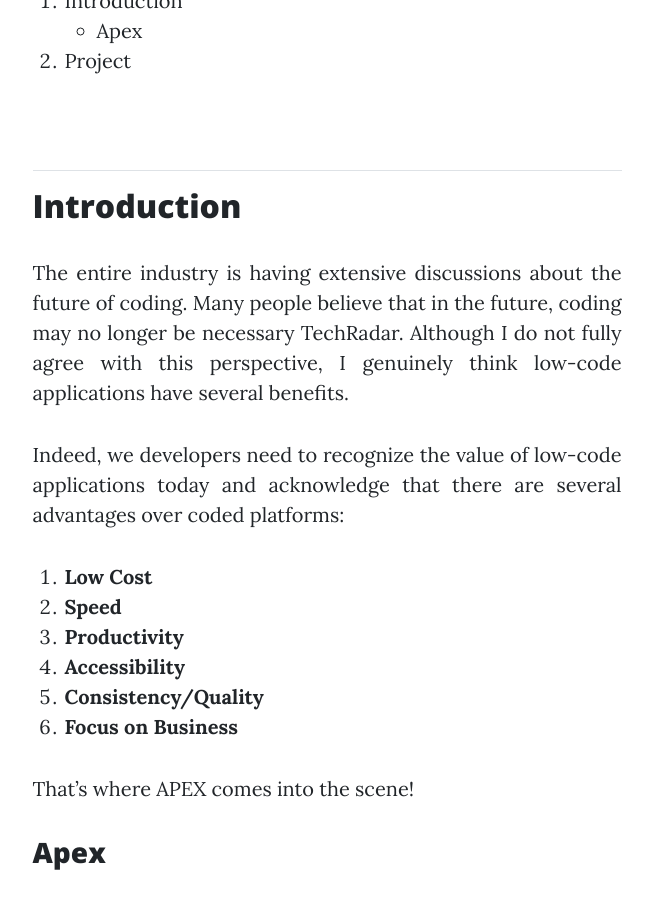
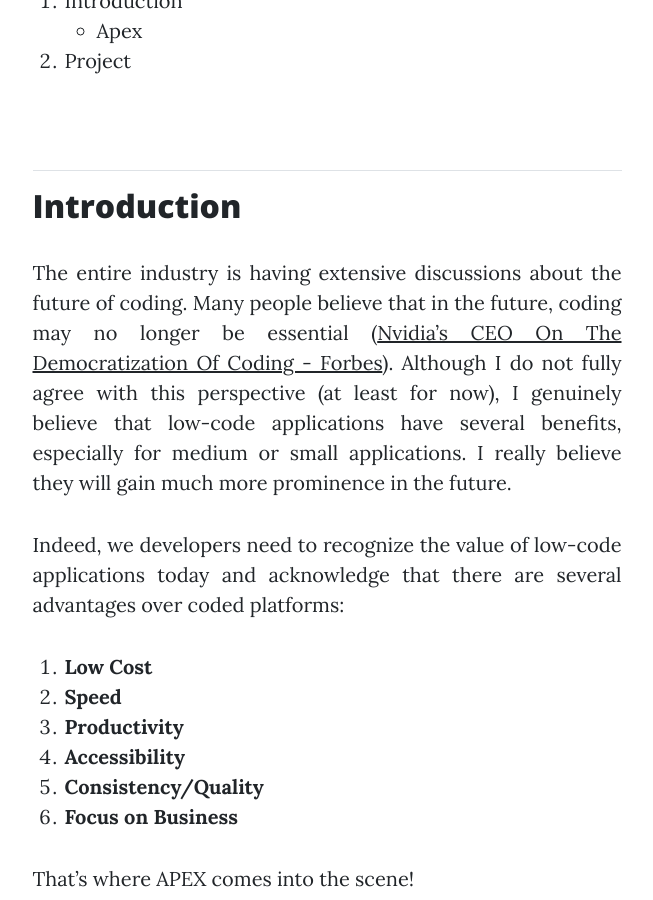
Before and after one commit to Matheuskempa/matheuskempa.github.io, a Jekyll site: the page built from _posts/2024-05-08-Oracle APEX.md, in a window 1280 px wide and 900 px high, scrolled down 671 px. Shown: the whole window, without its empty margins (313-966 px from the left). Built offline with Jekyll 4.4.1, drawn with Linux system fonts in a browser that asks for light colours; nearby versions of some CDN libraries.

Commit message:
(feat): apex post development.

```diff
--- a/_posts/2024-05-08-Oracle APEX.md
+++ b/_posts/2024-05-08-Oracle APEX.md
@@ -20,7 +20,7 @@ subtitle: A real-life APEX project utilizing Oracle Cloud.
 ## Introduction
 
 
-The entire industry is having extensive discussions about the future of coding. Many people believe that in the future, coding may no longer be necessary TechRadar. Although I do not fully agree with this perspective, I genuinely think low-code applications have several benefits.
+The entire industry is having extensive discussions about the future of coding. Many people believe that in the future, coding may no longer be essential ([Nvidia’s CEO On The Democratization Of Coding - Forbes](https://www.forbes.com/sites/timbajarin/2024/03/20/nvidias-ceo-on-the-democratization-of-coding/?sh=7bb77ad7a95a)). Although I do not fully agree with this perspective (at least for now), I genuinely believe that low-code applications have several benefits, especially for medium or small applications. I really believe they will gain much more prominence in the future.
 
 Indeed, we developers need to recognize the value of low-code applications today and acknowledge that there are several advantages over coded platforms:
 
```
